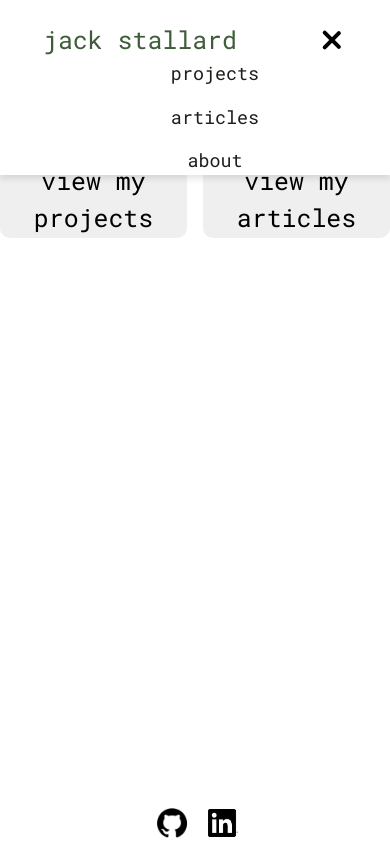
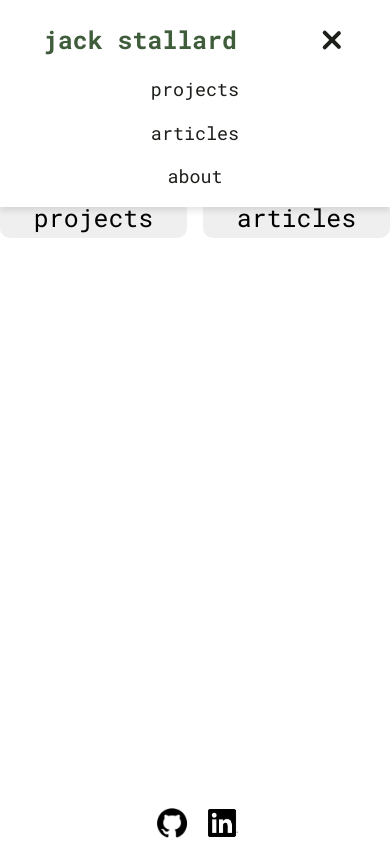
Before and after one commit to jckstllrd/personal-site, a React (Vite) app: page / in a window 390 px wide. Both pictures are taken after a click on the element 334 px from the left and 40 px from the top of the page. Built offline with nearby package versions, Linux system fonts and the light colour scheme.

Commit message:
feat: add hover and active states to header logo and nav links

```diff
--- a/src/components/Header/Header.module.css
+++ b/src/components/Header/Header.module.css
@@ -15,4 +15,12 @@ a {
 .logo {
   color: var(--color-primary);
   font-size: var(--text-xl);
+  font-weight: 700;
+  cursor: pointer;
+  transition: color var(--transition-fast);
 }
+
+.logo:hover,
+.logo:focus-visible {
+  color: var(--color-action);
+}
--- a/src/components/Nav/Nav.module.css
+++ b/src/components/Nav/Nav.module.css
@@ -10,6 +10,39 @@
   gap: var(--space-lg);
 }
 
+.navLink {
+  position: relative;
+  padding-bottom: 2px;
+  transition: color var(--transition-fast);
+}
+
+.navLink::after {
+  content: "";
+  position: absolute;
+  left: 0;
+  right: 100%;
+  bottom: 0;
+  height: 2px;
+  background-color: var(--color-primary);
+  transition: right var(--transition-fast);
+}
+
+.navLink:hover,
+.navLink:focus-visible {
+  color: var(--color-primary);
+}
+
+.navLink:hover::after,
+.navLink:focus-visible::after,
+.activeLink::after {
+  right: 0;
+}
+
+.activeLink {
+  color: var(--color-primary);
+  font-weight: 600;
+}
+
 .hamburgerMenu {
   display: none;
   width: 1.5rem;
@@ -17,15 +50,20 @@
   justify-content: space-around;
   flex-flow: column nowrap;
   z-index: 10;
+  cursor: pointer;
 }
 
 .hamburgerMenu > * {
   width: 1.5rem;
   height: 0.25rem;
-  border-radius: 10px;
-  background-color: black;
+  border-radius: var(--radius-sm);
+  background-color: var(--color-text);
   transform-origin: 1px;
-  transition: all 0.125s linear;
+  transition: var(--transition-fast);
+}
+
+.hamburgerMenu:hover > * {
+  background-color: var(--color-primary);
 }
 
 @media (max-width: 768px) {
@@ -40,8 +78,12 @@
     top: 60px;
     left: 0;
     width: 100%;
-    background-color: #fff;
-    box-shadow: 0 4px 6px rgba(0, 0, 0, 0.1);
+    background-color: var(--color-background);
+    box-shadow: var(--shadow-sm);
+    padding: var(--space-lg);
+  }
+  .navLink::after {
+    display: none;
   }
   .open {
     display: flex;
--- a/src/components/Nav/Nav.tsx
+++ b/src/components/Nav/Nav.tsx
@@ -1,33 +1,34 @@
-import { Link } from "react-router";
+import { NavLink } from "react-router";
 import styles from "./Nav.module.css";
 import { useState } from "react";
 
 function Nav() {
   const [menuOpen, setMenuOpen] = useState(false);
   const toggleMenu = () => {
-    console.log("clicked");
     setMenuOpen(!menuOpen);
   };
   const closeMenu = () => {
     setMenuOpen(false);
   };
+  const navLinkClass = ({ isActive }: { isActive: boolean }) =>
+    `${styles.navLink} ${isActive ? styles.activeLink : ""}`;
   return (
     <nav className={styles.navWrapper}>
       <ul className={`${styles.navLinks} ${menuOpen ? styles.open : ""}`}>
         <li>
-          <Link to="/projects" onClick={closeMenu}>
+          <NavLink to="/projects" onClick={closeMenu} className={navLinkClass}>
             projects
-          </Link>
+          </NavLink>
         </li>
         <li>
-          <Link to="/articles" onClick={closeMenu}>
+          <NavLink to="/articles" onClick={closeMenu} className={navLinkClass}>
             articles
-          </Link>
+          </NavLink>
         </li>
         <li>
-          <Link to="/about" onClick={closeMenu}>
+          <NavLink to="/about" onClick={closeMenu} className={navLinkClass}>
             about
-          </Link>
+          </NavLink>
         </li>
       </ul>
       <div className={styles.hamburgerMenu} onClick={toggleMenu}>
```
